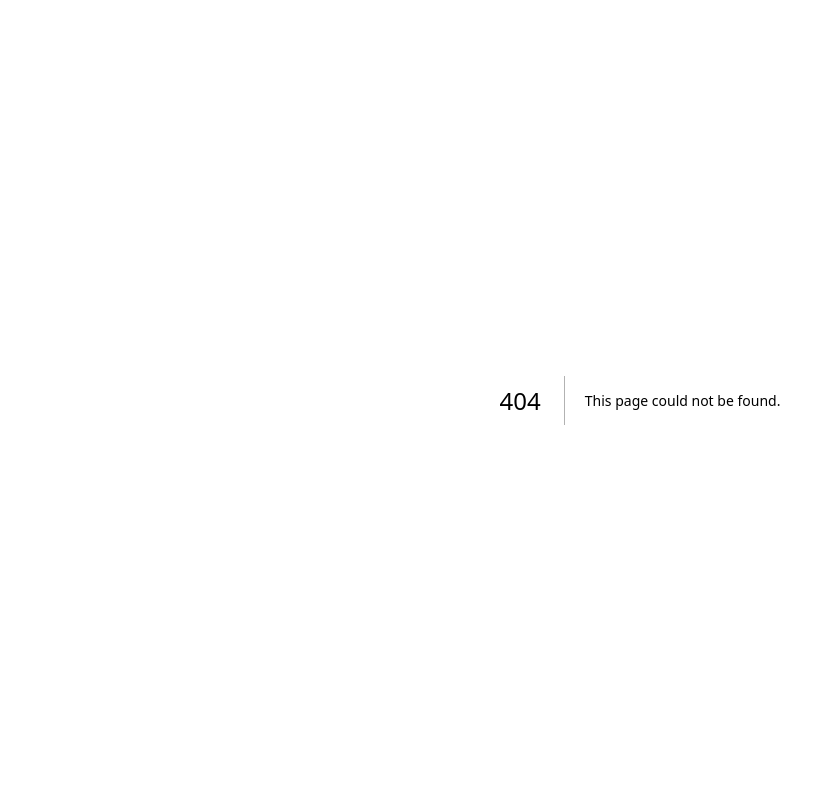
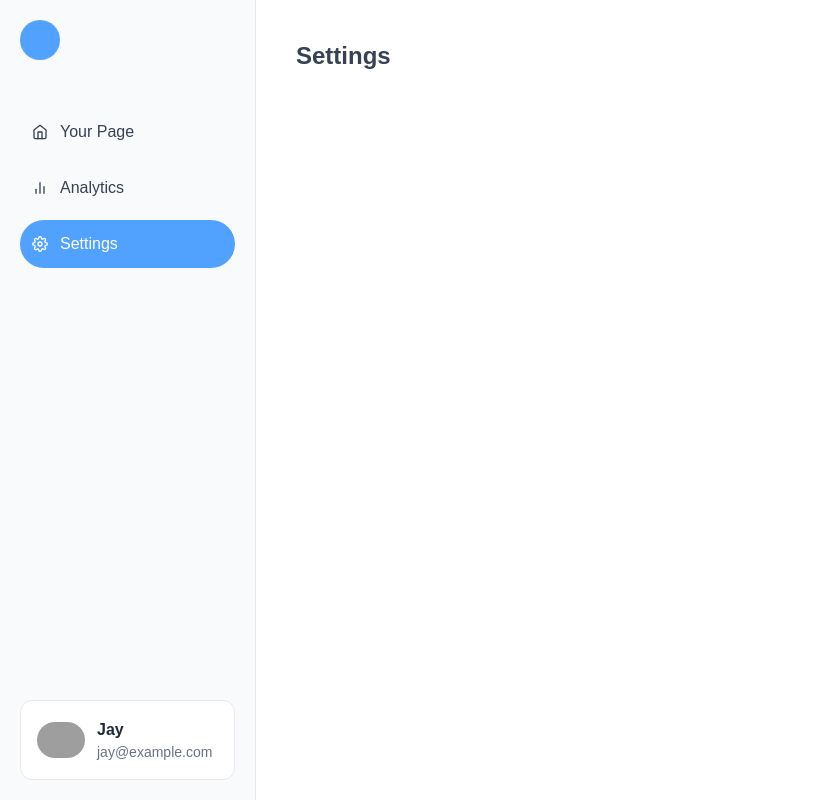
Before and after one commit to devtofunmi/devbio, a Next.js app: page /dashboard/settings in a window 1280 px wide. Before the commit this address had no page. Shown: the whole page, without its empty margins (0-823 px from the left). Built offline with nearby package versions, Linux system fonts and the light colour scheme; grey boxes are pictures that could not be loaded.

Commit message:
settings page

```diff
--- /dev/null
+++ b/pages/dashboard/settings.tsx
@@ -0,0 +1,13 @@
+
+import React from 'react';
+import DashboardLayout from '../../components/dashboard/DashboardLayout';
+
+const SettingsPage: React.FC = () => {
+  return (
+    <DashboardLayout>
+      <h1 className="text-2xl text-gray-700 font-bold">Settings</h1>
+    </DashboardLayout>
+  );
+};
+
+export default SettingsPage;
```
